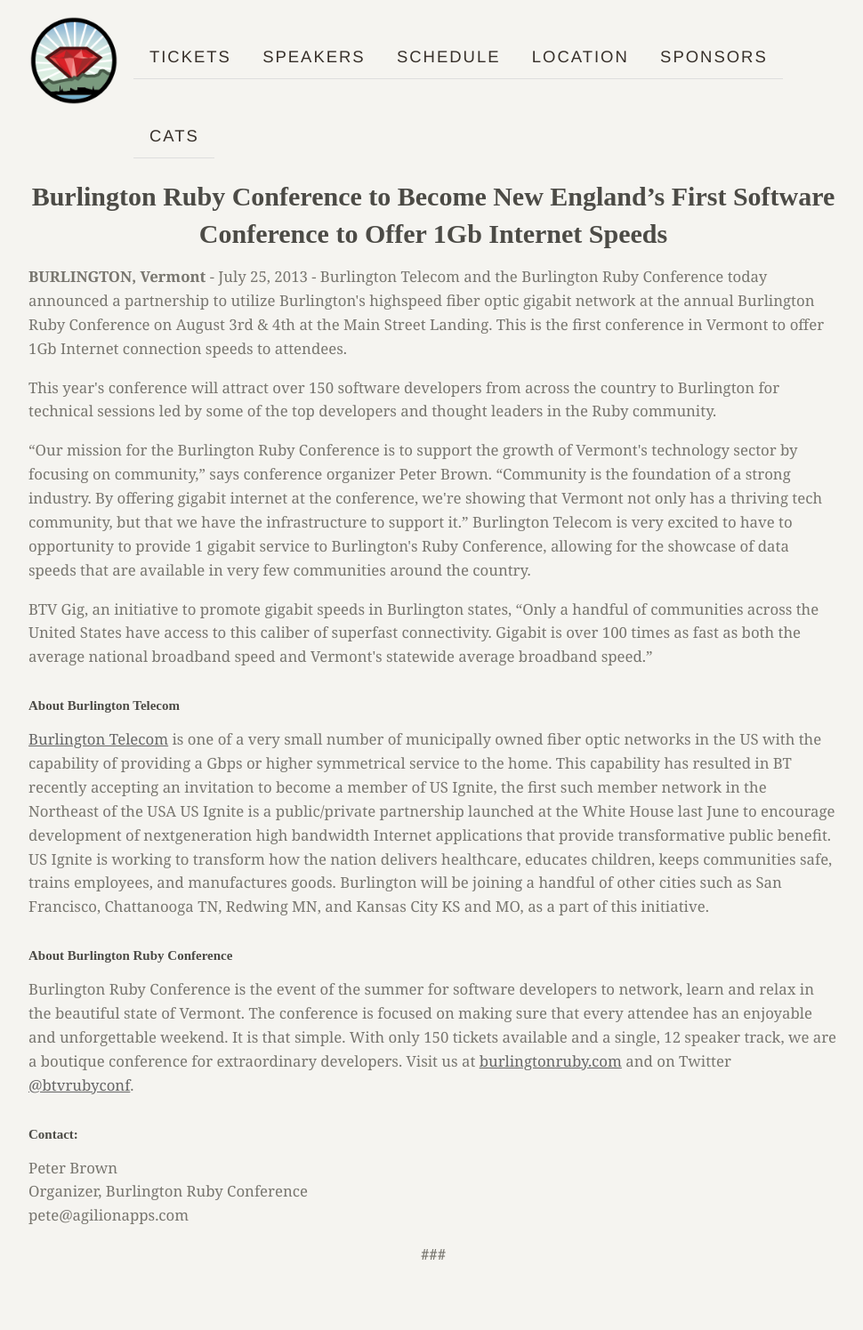
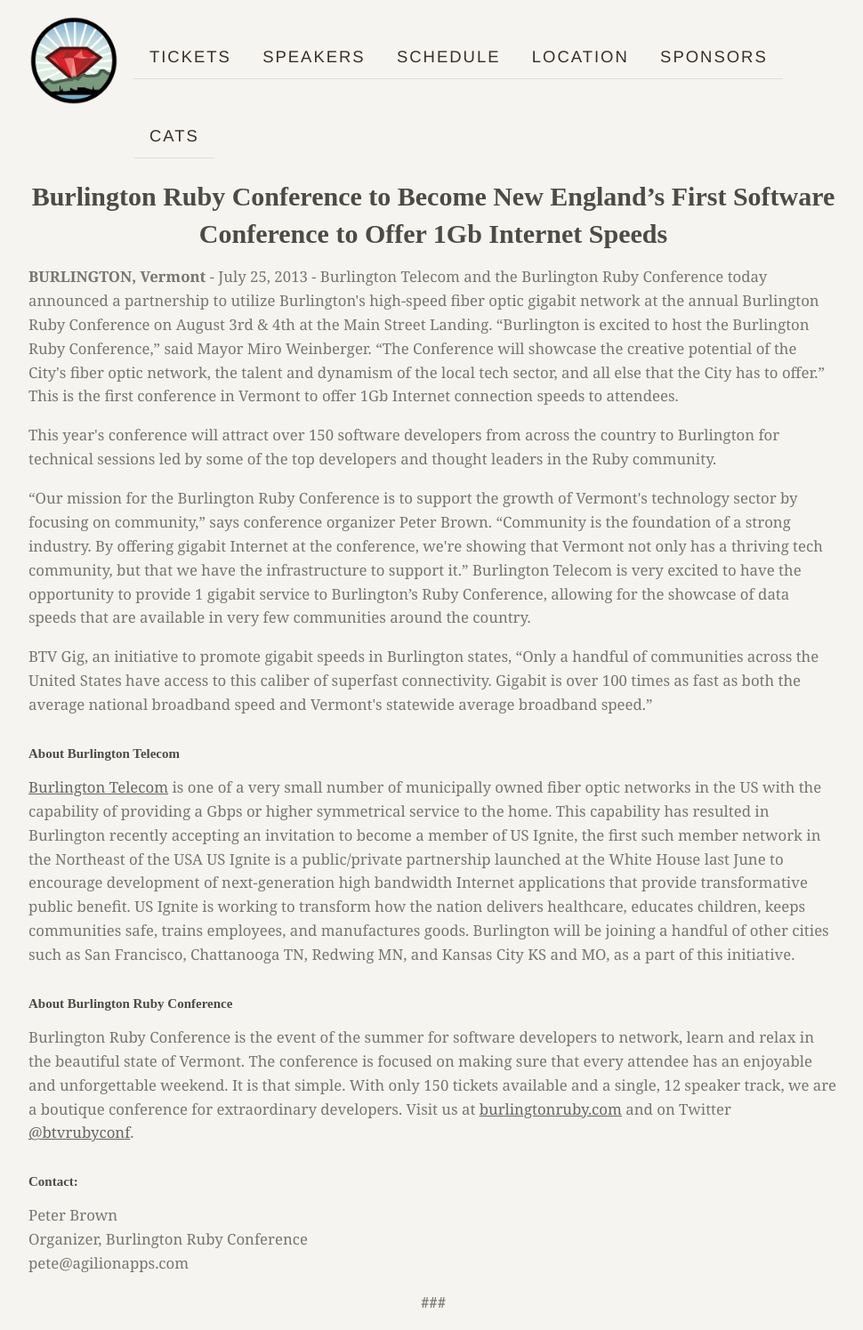
Before and after one commit to burlingtonruby/buruco2013, a Jekyll site: the page built from press-releases/new-englands-first-gigabit-software-conference.html, in a window 1280 px wide. Shown: the whole page at 89% size, without its empty margins (153-1123 px from the left). Built offline with Jekyll 4.4.1, drawn with Linux system fonts in a browser that asks for light colours; nearby versions of some CDN libraries; before the commit the page ends 1441 px from its top, so only the background shows below that.

Commit message:
Press release updates from BT

```diff
--- a/press-releases/new-englands-first-gigabit-software-conference.html
+++ b/press-releases/new-englands-first-gigabit-software-conference.html
@@ -10,7 +10,8 @@
     <div class="twelve columns">
       <h1 class="headline">Burlington Ruby Conference to Become New England’s First Software Conference to Offer 1Gb Internet Speeds</h1>
 
-      <p><span class="city">BURLINGTON, Vermont</span> &dash; July 25, 2013 &dash; Burlington Telecom and the Burlington Ruby Conference today announced a partnership to utilize Burlington's high­speed fiber optic gigabit network at the annual Burlington Ruby Conference on August 3rd &amp; 4th at the Main Street Landing. This is the first conference in Vermont to offer 1Gb Internet connection speeds to attendees.</p>
+      <p><span class="city">BURLINGTON, Vermont</span> &dash; July 25, 2013 &dash;
+      Burlington Telecom and the Burlington Ruby Conference today announced a partnership to utilize Burlington's high-speed fiber optic gigabit network at the annual Burlington Ruby Conference on August 3rd &amp; 4th at the Main Street Landing. <q>Burlington is excited to host the Burlington Ruby Conference,</q> said Mayor Miro Weinberger. <q>The Conference will showcase the creative potential of the City's fiber optic network, the talent and dynamism of the local tech sector, and all else that the City has to offer.</q> This is the first conference in Vermont to offer 1Gb Internet connection speeds to attendees.</p>
 
       <p>This year's conference will attract over 150 software developers from across the country to
       Burlington for technical sessions led by some of the top developers and thought leaders in the
@@ -18,13 +19,14 @@
 
       <p><q>Our mission for the Burlington Ruby Conference is to support the growth of Vermont's
         technology sector by focusing on community,</q> says conference organizer Peter Brown.
-      <q>Community is the foundation of a strong industry. By offering gigabit internet at the conference, we're showing that Vermont not only has a thriving tech community, but that we have the infrastructure to support it.</q> Burlington Telecom is very excited to have to opportunity to provide 1 gigabit service to Burlington's Ruby Conference, allowing for the showcase of data speeds that are available in very few communities around the country.</p>
+      <q>Community is the foundation of a strong industry. By offering gigabit Internet at the conference, we're showing that Vermont not only has a thriving tech community, but that we have the infrastructure to support it.</q>
+      Burlington Telecom is very excited to have the opportunity to provide 1 gigabit service to Burlington’s Ruby Conference, allowing for the showcase of data speeds that are available in very few communities around the country.</p>
 
       <p>BTV Gig, an initiative to promote gigabit speeds in Burlington states, <q>Only a handful of
         communities across the United States have access to this caliber of super­fast connectivity. Gigabit is over 100 times as fast as both the average national broadband speed and Vermont's statewide average broadband speed.</q></p>
 
       <h2>About Burlington Telecom</h2>
-      <p><a href="http://www.burlingtontelecom.net/">Burlington Telecom</a> is one of a very small number of municipally owned fiber optic networks in the US with the capability of providing a Gbps or higher symmetrical service to the home. This capability has resulted in BT recently accepting an invitation to become a member of US Ignite, the first such member network in the Northeast of the USA US Ignite is a public/private partnership launched at the White House last June to encourage development of next­generation high bandwidth Internet applications that provide transformative public benefit. US Ignite is working to transform how the nation delivers healthcare, educates children, keeps communities safe, trains employees, and manufactures goods. Burlington will be joining a handful of other cities such as San Francisco, Chattanooga TN, Redwing MN, and Kansas City KS and MO, as a part of this initiative.</p>
+      <p><a href="http://www.burlingtontelecom.net/">Burlington Telecom</a> is one of a very small number of municipally owned fiber optic networks in the US with the capability of providing a Gbps or higher symmetrical service to the home. This capability has resulted in Burlington recently accepting an invitation to become a member of US Ignite, the first such member network in the Northeast of the USA US Ignite is a public/private partnership launched at the White House last June to encourage development of next-generation high bandwidth Internet applications that provide transformative public benefit. US Ignite is working to transform how the nation delivers healthcare, educates children, keeps communities safe, trains employees, and manufactures goods. Burlington will be joining a handful of other cities such as San Francisco, Chattanooga TN, Redwing MN, and Kansas City KS and MO, as a part of this initiative.</p>
 
       <h2>About Burlington Ruby Conference</h2>
       <p>Burlington Ruby Conference is the event of the summer for software developers to network, learn and relax in the beautiful state of Vermont. The conference is focused on making sure that every attendee has an enjoyable and unforgettable weekend. It is that simple. With only 150 tickets available and a single, 12 speaker track, we are a boutique conference for extraordinary developers. Visit us at <a href="http://burlingtonruby.com/">burlingtonruby.com</a> and on Twitter <a href="https://twitter.com/btvrubyconf">@btvrubyconf</a>.</p>
```
